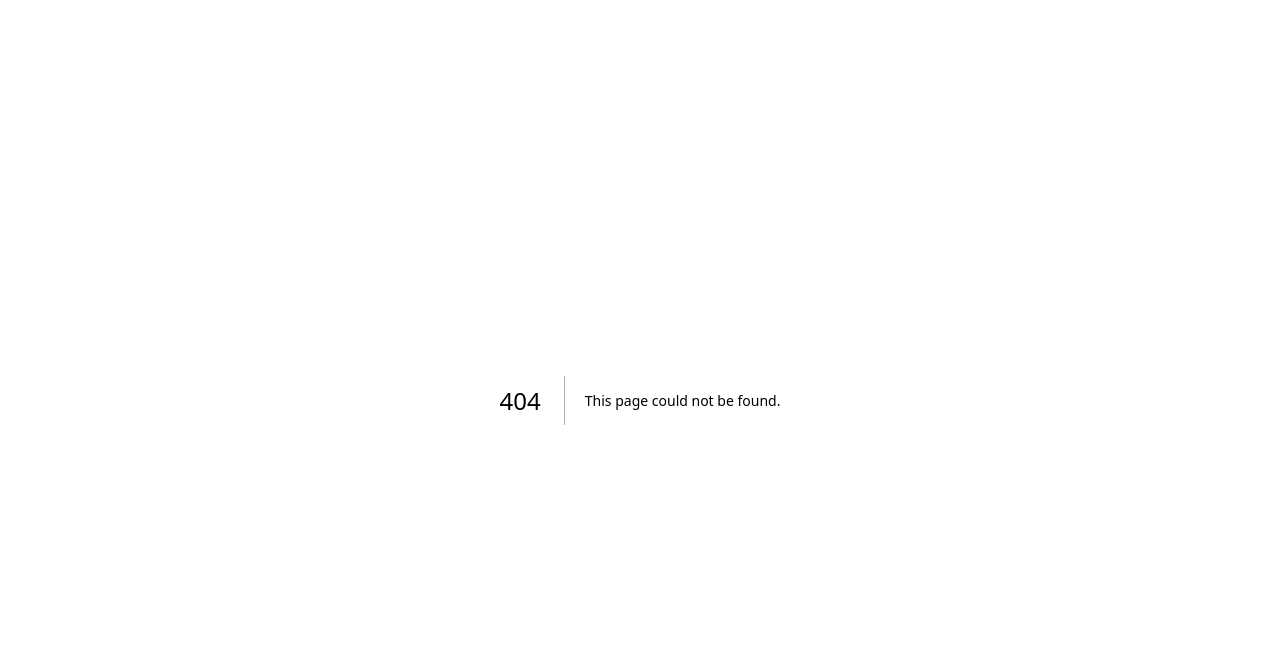
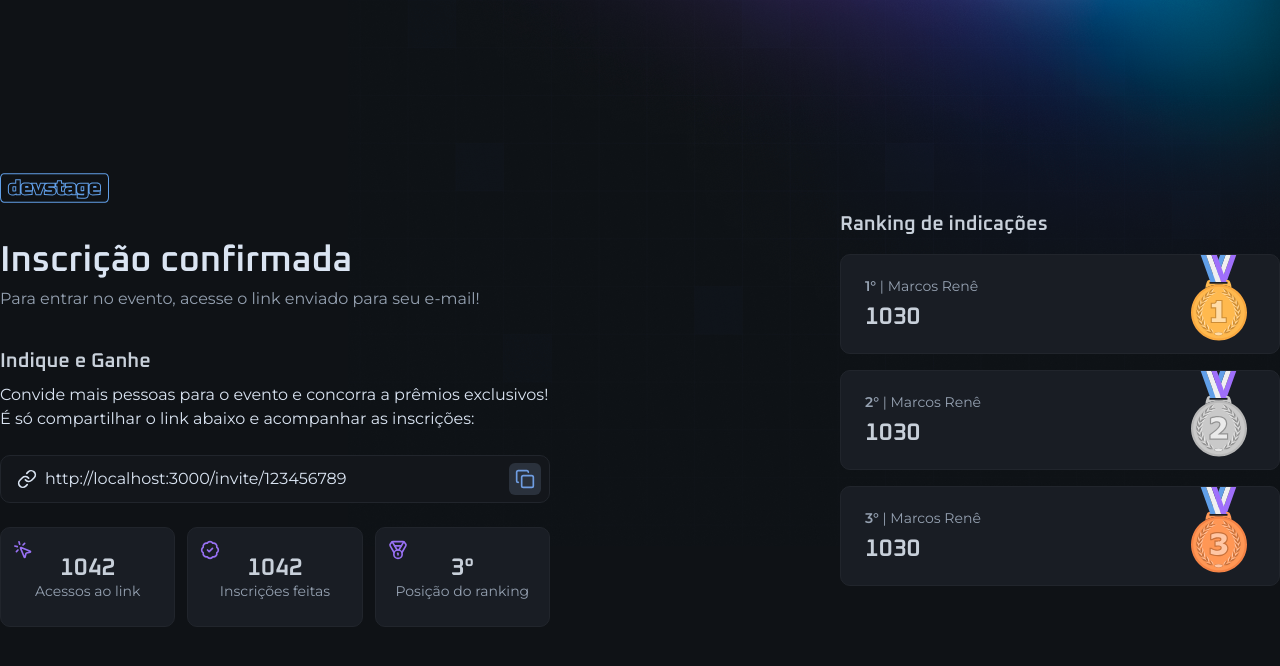
Before and after one commit to MarcosRene/nlw-connect, a Next.js app: page /invate in a window 1280 px wide. Before the commit this address had no page. Shown: the top 666 px of the page. Built offline with nearby package versions, Linux system fonts and the light colour scheme.

Commit message:
feat: addd invate page

```diff
--- /dev/null
+++ b/src/app/invate/invate-link-input.tsx
@@ -0,0 +1,27 @@
+'use client'
+
+import { IconButton } from '@/components/icon-button'
+import { InputControl, InputPrefix, InputRoot } from '@/components/input'
+import { Copy, Link } from 'lucide-react'
+
+interface InvateLinkInputProps {
+  inviteLink: string
+}
+
+export function InvateLinkInput({ inviteLink }: InvateLinkInputProps) {
+  function copyInvateLink() {
+    navigator.clipboard.writeText(inviteLink)
+  }
+
+  return (
+    <InputRoot>
+      <InputPrefix>
+        <Link className="size-5" />
+      </InputPrefix>
+      <InputControl defaultValue={inviteLink} readOnly />
+      <IconButton className="-mr-2" onClick={copyInvateLink}>
+        <Copy className="size-5" />
+      </IconButton>
+    </InputRoot>
+  )
+}
--- /dev/null
+++ b/src/app/invate/page.tsx
@@ -0,0 +1,44 @@
+import logo from '@/assets/logo.svg'
+import Image from 'next/image'
+import { InvateLinkInput } from './invate-link-input'
+import { Ranking } from './ranking'
+import { Stats } from './stats'
+
+export default function InvatePage() {
+  const inviteLink = 'http://localhost:3000/invite/123456789'
+
+  return (
+    <div className="min-h-dvh flex items-center justify-between gap-16 flex-col md:flex-row">
+      <div className="flex flex-col gap-10 w-full md:w-[550px]">
+        <Image src={logo} alt="devstage" width={108.5} height={30} />
+
+        <div className="space-y-2">
+          <h1 className="text-4xl font-semibold font-heading text-gray-100 leading-none">
+            Inscrição confirmada
+          </h1>
+          <p className="text-gray-300">
+            Para entrar no evento, acesse o link enviado para seu e-mail!
+          </p>
+        </div>
+
+        <div className="space-y-6">
+          <div className="space-y-3">
+            <h2 className="text-gray-200 text-xl font-heading font-semibold leading-none">
+              Indique e Ganhe
+            </h2>
+            <p>
+              Convide mais pessoas para o evento e concorra a prêmios
+              exclusivos! É só compartilhar o link abaixo e acompanhar as
+              inscrições:
+            </p>
+          </div>
+
+          <InvateLinkInput inviteLink={inviteLink} />
+          <Stats />
+        </div>
+      </div>
+
+      <Ranking />
+    </div>
+  )
+}
--- /dev/null
+++ b/src/app/invate/ranking.tsx
@@ -0,0 +1,43 @@
+import medalCooper from '@/assets/medal-cooper.svg'
+import medalGold from '@/assets/medal-gold.svg'
+import medalSilver from '@/assets/medal-silver.svg'
+import Image from 'next/image'
+
+export function Ranking() {
+  return (
+    <div className="w-full max-w-[440px] space-y-5">
+      <h2 className="text-gray-200 text-xl font-heading font-semibold leading-none">
+        Ranking de indicações
+      </h2>
+      <div className="space-y-4">
+        <div className="relative rounded-xl bg-gray-700 border border-gray-600 p-6 flex flex-col justify-center gap-3">
+          <span className="text-sm text-gray-300 leading-none">
+            <span className="font-semibold">1°</span> | Marcos Renê
+          </span>
+          <span className="font-heading text-2xl font-semibold text-gray-200 leading-none">
+            1030
+          </span>
+          <Image src={medalGold} alt="" className="absolute top-0 right-8" />
+        </div>
+        <div className="relative rounded-xl bg-gray-700 border border-gray-600 p-6 flex flex-col justify-center gap-3">
+          <span className="text-sm text-gray-300 leading-none">
+            <span className="font-semibold">2°</span> | Marcos Renê
+          </span>
+          <span className="font-heading text-2xl font-semibold text-gray-200 leading-none">
+            1030
+          </span>
+          <Image src={medalSilver} alt="" className="absolute top-0 right-8" />
+        </div>
+        <div className="relative rounded-xl bg-gray-700 border border-gray-600 p-6 flex flex-col justify-center gap-3">
+          <span className="text-sm text-gray-300 leading-none">
+            <span className="font-semibold">3°</span> | Marcos Renê
+          </span>
+          <span className="font-heading text-2xl font-semibold text-gray-200 leading-none">
+            1030
+          </span>
+          <Image src={medalCooper} alt="" className="absolute top-0 right-8" />
+        </div>
+      </div>
+    </div>
+  )
+}
--- /dev/null
+++ b/src/app/invate/stats.tsx
@@ -0,0 +1,35 @@
+import { BadgeCheck, Medal, MousePointerClick } from 'lucide-react'
+
+export function Stats() {
+  return (
+    <div className="grid gap-3 md:grid-cols-3">
+      <div className="bg-gray-700 border border-gray-600 px-4 py-7 flex flex-col items-center justify-center gap-1 rounded-xl relative">
+        <span className="font-heading text-2xl font-semibold text-gray-200 leading-none">
+          1042
+        </span>
+        <span className="text-sm text-gray-300 leading-none text-center">
+          Acessos ao link
+        </span>
+        <MousePointerClick className="size-5 text-purple absolute top-3 left-3" />
+      </div>
+      <div className="bg-gray-700 border border-gray-600 px-4 py-7 flex flex-col items-center justify-center gap-1 rounded-xl relative">
+        <span className="font-heading text-2xl font-semibold text-gray-200 leading-none">
+          1042
+        </span>
+        <span className="text-sm text-gray-300 leading-none text-center">
+          Inscrições feitas
+        </span>
+        <BadgeCheck className="size-5 text-purple absolute top-3 left-3" />
+      </div>
+      <div className="bg-gray-700 border border-gray-600 px-4 py-7 flex flex-col items-center justify-center gap-1 rounded-xl relative">
+        <span className="font-heading text-2xl font-semibold text-gray-200 leading-none">
+          3°
+        </span>
+        <span className="text-sm text-gray-300 leading-none text-center">
+          Posição do ranking
+        </span>
+        <Medal className="size-5 text-purple absolute top-3 left-3" />
+      </div>
+    </div>
+  )
+}
--- a/src/components/icon-button.tsx
+++ b/src/components/icon-button.tsx
@@ -1,12 +1,13 @@
 import type { ComponentProps } from 'react'
+import { twMerge} from 'tailwind-merge'
 
 interface IconButtonProps extends ComponentProps<'button'> {}
 
-export function IconButton({ ...props }: IconButtonProps) {
+export function IconButton({ className,...props }: IconButtonProps) {
   return (
     <button
-      className="p-1.5 bg-gray-500 text-blue rounded-md cursor-pointer hover:bg-blue hover:text-gray-900 transition-colors duration-300"
-      {...props}
+    className={twMerge("p-1.5 bg-gray-500 text-blue rounded-md cursor-pointer hover:bg-blue hover:text-gray-900 transition-colors duration-300", className)}
+    {...props}
     />
   )
 }
```
